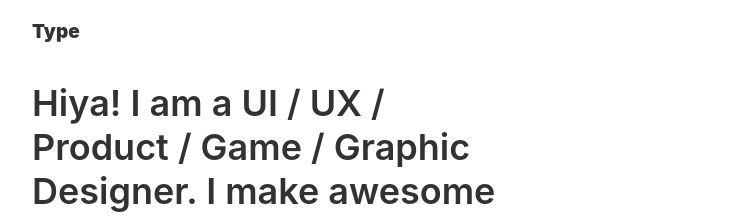
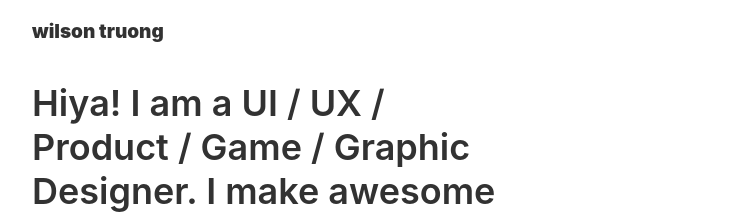
Before and after one commit to wiltruong/portfolio_v1, a Jekyll site: the page built from index.html, in a window 1280 px wide and 900 px high. Shown: the top 214 px of the window, without its empty margins (274-1005 px from the left). Built offline with Jekyll 4.4.1, drawn with Linux system fonts in a browser that asks for light colours; the list of posts is cut into pages by our own code.

Commit message:
Update _config.yml

```diff
--- a/_config.yml
+++ b/_config.yml
@@ -6,11 +6,11 @@
 # 'jekyll serve'. If you change this file, please restart the server process.
 
 # Site settings
-title:       Type
+title:       wilson truong
 email:       ''
 description: ''
 baseurl:     '' # The subpath of your site, e.g. /blog
-url:         'https://type-jekyll.aspirethemes.com/' # The base hostname & protocol for your site
+url:         'https://wiltruong.github.io' # The base hostname & protocol for your site
 twitter:     ''
 github:      ''
 instagram:   ''
```
